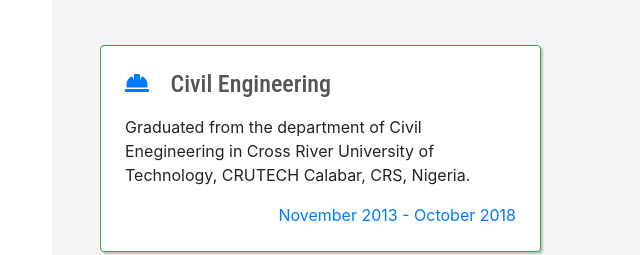
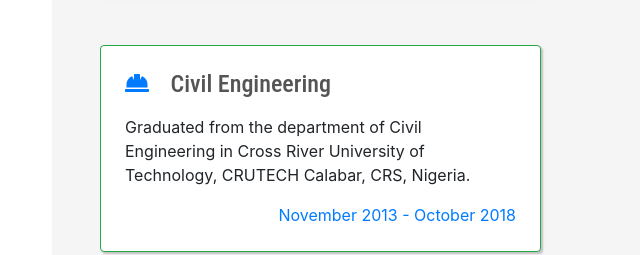
Before and after one commit to Melford-D/melfordbirakor, a website with bundled scripts: page index.html in a window 1280 px wide. Shown: the part 1808-2063 px from the top of the page, 220-860 px from the left. Built offline with nearby package versions, Linux system fonts and the light colour scheme; a web font is replaced by a local one.

Commit message:
Corrected a typo

```diff
--- a/index.html
+++ b/index.html
@@ -216,7 +216,7 @@
           <div class="card mx-0 p-4 mb-5" style="border-color: #28a745; box-shadow: 2px 2px 2px rgba(0, 0, 0, 0.21);">
             <div class="resume-content mr-auto">
               <h4 class="mb-3"><i class="fas fa-hard-hat mr-3 text-primary"></i> Civil Engineering</h4>
-              <p>Graduated from the department of Civil Enegineering in Cross River University of Technology, CRUTECH Calabar, CRS, Nigeria.</p>
+              <p>Graduated from the department of Civil Engineering in Cross River University of Technology, CRUTECH Calabar, CRS, Nigeria.</p>
             </div>
             <div class="resume-date text-md-right">
               <span class="text-primary">November 2013 - October 2018</span>
```
